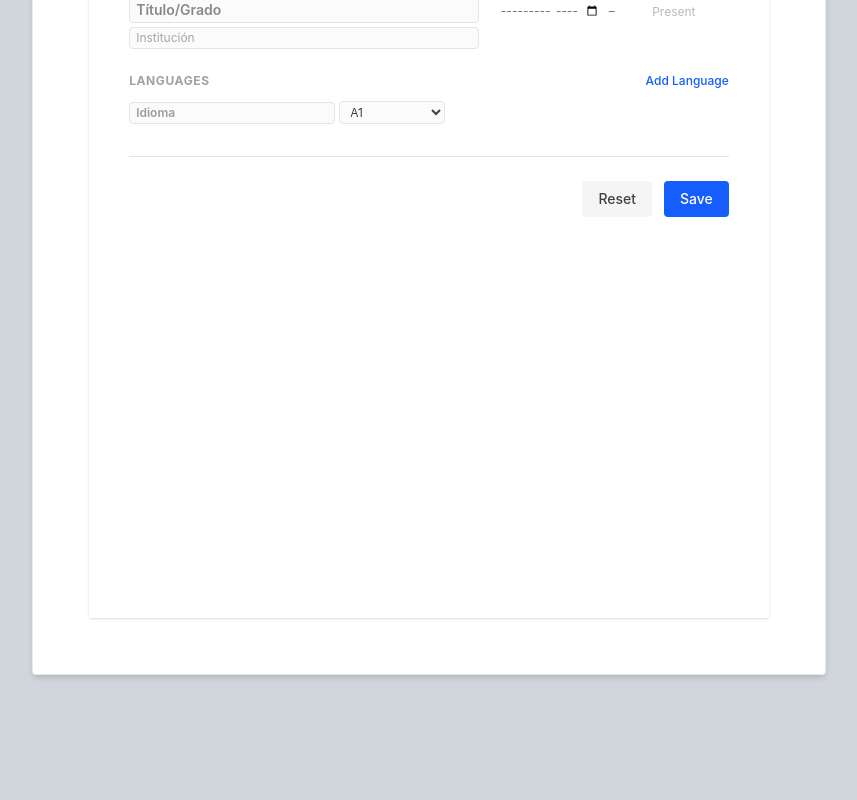
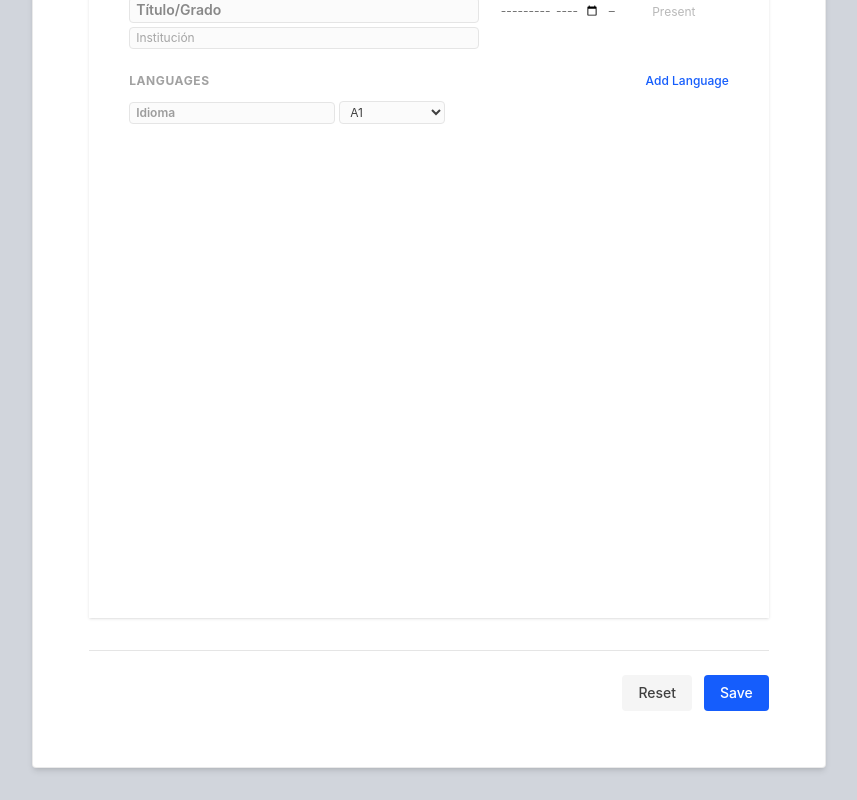
Before and after one commit to H3rHex/NextStepCV, a React (Vite) app in the folder frontend/: page / in a window 1280 px wide. Shown: the part 698-1498 px from the top of the page, without its empty margins (211-1068 px from the left). Before the commit the page ends 1405 px from the top, so only its background shows below. Built offline with nearby package versions, Linux system fonts and the light colour scheme.

Commit message:
feat:frotentd:move reset & save buttons

```diff
--- a/frontend/src/App.tsx
+++ b/frontend/src/App.tsx
@@ -4,15 +4,15 @@ import Header from "./components/layout/Header";
 import type { ResumeType } from "./components/layout/ResumeTypeSelector";
 import { ResumePage } from "./components/resume/ResumePage";
 import GenericTemplate from "./components/resume/templates/GenericTemplate";
-import type { BaseResumeData } from "./components/resume/types/base";
+import type { AnyResumeData } from "./components/resume/types";
 import type { ResumeSubmitPayload } from "./hooks/useResumeForm";
-import { getInitialResumeData } from "./hooks/useResumeForm";
+import { getInitialResumeData, useResumeForm } from "./hooks/useResumeForm";
 
 function App() {
   const { t, i18n } = useTranslation();
   const [currentType, setCurrentType] = useState<ResumeType>('general');
 
-  const handleSave = async ({ formData, data, imageFile }: ResumeSubmitPayload<BaseResumeData>) => {
+  const handleSave = async ({ formData, data, imageFile }: ResumeSubmitPayload<AnyResumeData>) => {
     const baseUrl = import.meta.env.VITE_API_BASE_URL;
     if (!baseUrl) {
       console.warn(t('resume.errors.apiUrlNotSet', 'VITE_API_BASE_URL no definido. No se puede enviar al backend.'));
@@ -47,19 +47,28 @@ function App() {
       console.error(t('resume.errors.saveCatch', 'Error al guardar el resume:'), error);
     }
   };
-  const initialData = currentType === 'general'
-    ? getInitialResumeData('general')
-    : getInitialResumeData('developer');
+
+  const initialData = getInitialResumeData(currentType);
+
+  const form = useResumeForm<AnyResumeData>({
+    initialData,
+    onSubmit: handleSave,
+    storageKey: `resume-${currentType}`,
+  });
 
   return (
     <>
       <Header currentType={currentType} onSelectType={setCurrentType} />
       <main className="flex-1 py-8 px-4">
-        <ResumePage>
+        <ResumePage onSave={form.handleSubmit} onReset={form.reset} canSave={form.isDirty}>
           <GenericTemplate
-            initialData={initialData}
-            onSave={handleSave}
-            storageKey={`resume-${currentType}`}
+            data={form.data}
+            updateField={form.updateField}
+            updateNestedField={form.updateNestedField}
+            addItem={form.addItem}
+            removeItem={form.removeItem}
+            setImageFile={form.setImageFile}
+            imagePreviewUrl={form.imagePreviewUrl}
           />
         </ResumePage>
       </main>
--- a/frontend/src/components/resume/ResumePage.tsx
+++ b/frontend/src/components/resume/ResumePage.tsx
@@ -1,14 +1,23 @@
 import React from 'react';
+import { useTranslation } from 'react-i18next';
 
-interface ResumePageProps extends React.HTMLAttributes<HTMLDivElement> {
+interface ResumePageProps {
     children?: React.ReactNode;
     className?: string;
+    onSave?: () => void;
+    onReset?: () => void;
+    canSave?: boolean;
 }
 
 export const ResumePage: React.FC<ResumePageProps> = ({
     children,
     className = '',
+    onSave,
+    onReset,
+    canSave = false,
 }) => {
+    const { t } = useTranslation();
+
     return (
         <div className="w-full flex justify-center px-2 sm:px-4">
             <div
@@ -28,6 +37,26 @@ export const ResumePage: React.FC<ResumePageProps> = ({
 
                 >
                 {children}
+
+                {(onSave || onReset) && (
+                    <div className="mt-8 pt-6 border-t border-neutral-200 flex justify-end gap-3">
+                        <button
+                            type="button"
+                            onClick={onReset}
+                            className="px-4 py-2 text-sm font-medium text-neutral-700 bg-neutral-100 hover:bg-neutral-200 rounded transition-colors"
+                        >
+                            {t('resume.actions.reset', 'Restablecer')}
+                        </button>
+                        <button
+                            type="button"
+                            onClick={onSave}
+                            disabled={!canSave}
+                            className="px-4 py-2 text-sm font-medium text-white bg-blue-600 hover:bg-blue-700 disabled:bg-blue-300 disabled:cursor-not-allowed rounded transition-colors"
+                        >
+                            {t('resume.actions.save', 'Guardar')}
+                        </button>
+                    </div>
+                )}
             </div>
         </div>
     );
--- a/frontend/src/components/resume/templates/GenericTemplate.tsx
+++ b/frontend/src/components/resume/templates/GenericTemplate.tsx
@@ -1,8 +1,8 @@
 // src/components/resume/templates/GenericTemplate.tsx
 import type React from 'react';
 import { useTranslation } from 'react-i18next';
-import { createEmptyEducation, createEmptyExperience, createEmptyLanguage, useResumeForm } from '../../../hooks/useResumeForm';
-import type { ResumeSubmitPayload } from '../../../hooks/useResumeForm';
+import type { UseResumeFormReturn } from '../../../hooks/useResumeForm';
+import { createEmptyEducation, createEmptyExperience, createEmptyLanguage } from '../../../hooks/useResumeForm';
 import type { BaseResumeData, EducationItem, ExperienceItem, LanguageItem } from '../types';
 
 import { InlineDatePicker } from '../ui/InlineDatePicker';
@@ -14,34 +14,25 @@ import { ItemContainer } from '../ui/ItemContainer';
 import { SectionContainer } from '../ui/SelectionContainer';
 
 interface GenericTemplateProps {
-    initialData: BaseResumeData;
-    onSave?: (payload: ResumeSubmitPayload<BaseResumeData>) => Promise<void>;
-    storageKey?: string;
+    data: BaseResumeData;
+    updateField: UseResumeFormReturn<BaseResumeData>['updateField'];
+    updateNestedField: UseResumeFormReturn<BaseResumeData>['updateNestedField'];
+    addItem: UseResumeFormReturn<BaseResumeData>['addItem'];
+    removeItem: UseResumeFormReturn<BaseResumeData>['removeItem'];
+    setImageFile: UseResumeFormReturn<BaseResumeData>['setImageFile'];
+    imagePreviewUrl: string | null;
 }
 
 export const GenericTemplate: React.FC<GenericTemplateProps> = ({
-    initialData,
-    onSave,
-    storageKey = 'resume-general'
+    data,
+    updateField,
+    updateNestedField,
+    addItem,
+    removeItem,
+    setImageFile,
+    imagePreviewUrl,
 }) => {
     const { t } = useTranslation();
-
-    const {
-        data,
-        updateField,
-        updateNestedField,
-        addItem,
-        removeItem,
-        setImageFile,
-        imagePreviewUrl,
-        handleSubmit,
-        isDirty,
-        reset,
-    } = useResumeForm<BaseResumeData>({
-        initialData,
-        onSubmit: onSave,
-        storageKey,
-    });
 
     const updatePersonalInfo = (field: keyof BaseResumeData['personalInfo'], value: string) => {
         updateField('personalInfo', { ...data.personalInfo, [field]: value });
@@ -244,24 +235,6 @@ export const GenericTemplate: React.FC<GenericTemplateProps> = ({
                 </div>
             </SectionContainer>
 
-            <div className="mt-8 pt-6 border-t border-neutral-200 flex justify-end gap-3">
-                <button
-                    type="button"
-                    onClick={reset}
-                    className="px-4 py-2 text-sm font-medium text-neutral-700 bg-neutral-100 hover:bg-neutral-200 rounded transition-colors"
-                >
-                    {t('resume.actions.reset', 'Restablecer')}
-                </button>
-                <button
-                    type="button"
-                    onClick={handleSubmit}
-                    disabled={!isDirty}
-                    className="px-4 py-2 text-sm font-medium text-white bg-blue-600 hover:bg-blue-700 disabled:bg-blue-300 disabled:cursor-not-allowed rounded transition-colors"
-                >
-                    {t('resume.actions.save', 'Guardar')}
-                </button>
-            </div>
-
         </article>
     );
 };
```
